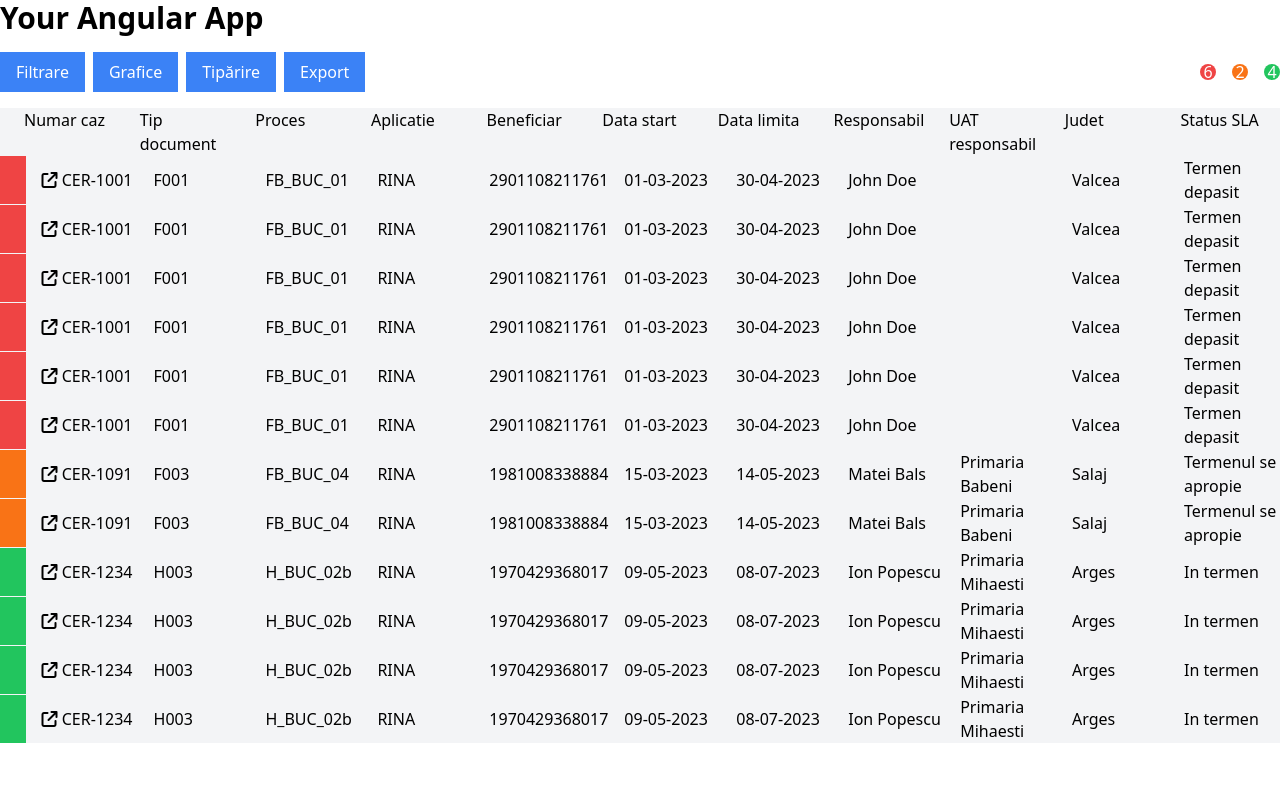
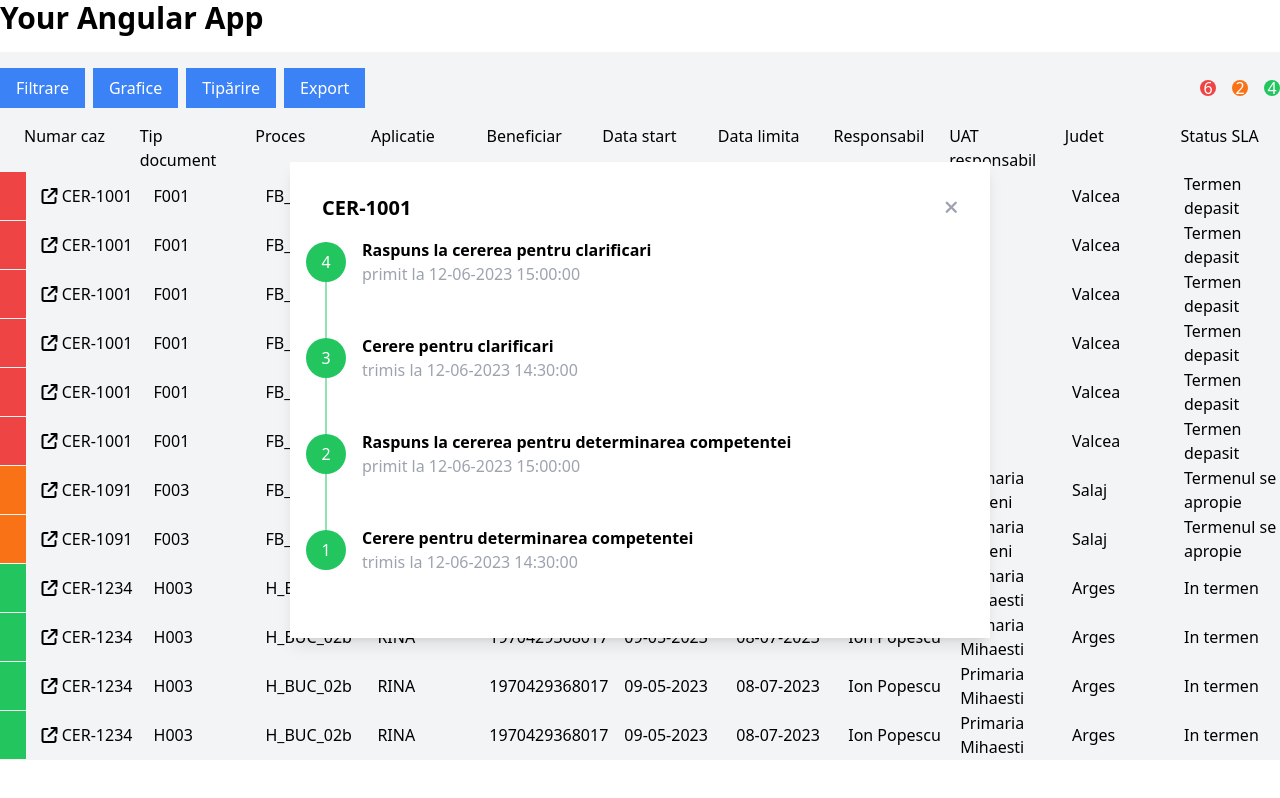
Before and after one commit to Mihai295/dashboard, an Angular app: page / in a window 1280 px wide. Both pictures are taken after a click on the icon 49 px from the left and 180 px from the top of the page. Built offline with nearby package versions, Linux system fonts and the light colour scheme.

Commit message:
modal tracking

```diff
--- a/src/app/app.module.ts
+++ b/src/app/app.module.ts
@@ -5,13 +5,15 @@ import { AppComponent } from './app.component';
 import { DashboardComponent } from './dashboard/dashboard.component';
 import { FiltersComponent } from './filters/filters.component';
 import { TableDataComponent } from './table-data/table-data.component';
+import { CaseModalComponent } from './case-modal/case-modal.component';
 
 @NgModule({
   declarations: [
     AppComponent,
     DashboardComponent,
     FiltersComponent,
-    TableDataComponent
+    TableDataComponent,
+    CaseModalComponent
   ],
   imports: [
     BrowserModule
--- /dev/null
+++ b/src/app/case-modal/case-modal.component.html
@@ -0,0 +1,20 @@
+<div class="absolute left-1/2 top-1/2 -translate-x-1/2 -translate-y-1/2 bg-white p-4 w-[700px] shadow-lg">
+    <div class="flex items-center justify-between p-4 rounded-lg">
+        <h2 class="text-xl font-bold mr-4">{{ title }}</h2>
+        <i class="fa-solid fa-xmark text-gray-400 cursor-pointer text-lg" (click)="closeModal.emit()"></i>
+    </div>
+    <div class="relative">
+        <div *ngFor="let comunicare of comunicari.reverse(); let i = index" class="mb-12 last:mb-0">
+            <div class="flex items-center mb-12">
+                <div class="flex-shrink-0 w-10 h-10 rounded-full bg-green-500 text-white flex items-center justify-center relative z-10">
+                  {{ comunicari.length - i }}
+                </div>
+                <div class="ml-4">
+                  <h3 class="font-bold">{{ comunicare.title }}</h3>
+                  <p class="text-gray-400">{{ comunicare.detalii }}</p>
+                </div>
+            </div>
+        </div>
+        <div class="absolute left-[20px] -translate-x-1/2 top-[4px] transform h-[90%] w-px bg-green-500 pointer-events-none"></div>
+    </div>
+</div>
--- a/src/app/dashboard/dashboard.component.html
+++ b/src/app/dashboard/dashboard.component.html
@@ -1,4 +1,4 @@
-<div class="flex flex-col">
+<div class="flex flex-col bg-gray-100 pt-4">
   <div class="flex flex-wrap gap-4 mb-4 items-center">
     <app-filters></app-filters>
     <div class="flex gap-4 items-center ml-auto">
--- a/src/app/table-data/data.ts
+++ b/src/app/table-data/data.ts
@@ -11,6 +11,24 @@ export const tableData = [
       uatResponsabil: '',
       judet: 'Valcea',
       statusSLA: 'Termen depasit',
+      comunicari: [
+        {
+          title: 'Cerere pentru determinarea competentei',
+          detalii: 'trimis la 12-06-2023 14:30:00'
+        },
+        {
+          title: 'Raspuns la cererea pentru determinarea competentei',
+          detalii: 'primit la 12-06-2023 15:00:00'
+        },
+        {
+            title: 'Cerere pentru clarificari',
+            detalii: 'trimis la 12-06-2023 14:30:00'
+          },
+          {
+            title: 'Raspuns la cererea pentru clarificari',
+            detalii: 'primit la 12-06-2023 15:00:00'
+          },
+      ],
     },
     {
       numarCaz: 'CER-1001',
@@ -24,6 +42,24 @@ export const tableData = [
       uatResponsabil: '',
       judet: 'Valcea',
       statusSLA: 'Termen depasit',
+      comunicari: [
+        {
+          title: 'Cerere pentru determinarea competentei',
+          detalii: 'trimis la 12-06-2023 14:30:00'
+        },
+        {
+          title: 'Raspuns la cererea pentru determinarea competentei',
+          detalii: 'primit la 12-06-2023 15:00:00'
+        },
+        {
+            title: 'Cerere pentru clarificari',
+            detalii: 'trimis la 12-06-2023 14:30:00'
+          },
+          {
+            title: 'Raspuns la cererea pentru clarificari',
+            detalii: 'primit la 12-06-2023 15:00:00'
+          },
+      ],
     },
     {
       numarCaz: 'CER-1001',
@@ -37,6 +73,24 @@ export const tableData = [
       uatResponsabil: '',
       judet: 'Valcea',
       statusSLA: 'Termen depasit',
+      comunicari: [
+        {
+          title: 'Cerere pentru determinarea competentei',
+          detalii: 'trimis la 12-06-2023 14:30:00'
+        },
+        {
+          title: 'Raspuns la cererea pentru determinarea competentei',
+          detalii: 'primit la 12-06-2023 15:00:00'
+        },
+        {
+            title: 'Cerere pentru clarificari',
+            detalii: 'trimis la 12-06-2023 14:30:00'
+          },
+          {
+            title: 'Raspuns la cererea pentru clarificari',
+            detalii: 'primit la 12-06-2023 15:00:00'
+          },
+      ],
     },
     {
       numarCaz: 'CER-1001',
@@ -50,6 +104,24 @@ export const tableData = [
       uatResponsabil: '',
       judet: 'Valcea',
       statusSLA: 'Termen depasit',
+      comunicari: [
+        {
+          title: 'Cerere pentru determinarea competentei',
+          detalii: 'trimis la 12-06-2023 14:30:00'
+        },
+        {
+          title: 'Raspuns la cererea pentru determinarea competentei',
+          detalii: 'primit la 12-06-2023 15:00:00'
+        },
+        {
+            title: 'Cerere pentru clarificari',
+            detalii: 'trimis la 12-06-2023 14:30:00'
+          },
+          {
+            title: 'Raspuns la cererea pentru clarificari',
+            detalii: 'primit la 12-06-2023 15:00:00'
+          },
+      ],
     },
     {
       numarCaz: 'CER-1001',
@@ -63,6 +135,24 @@ export const tableData = [
       uatResponsabil: '',
       judet: 'Valcea',
       statusSLA: 'Termen depasit',
+      comunicari: [
+        {
+          title: 'Cerere pentru determinarea competentei',
+          detalii: 'trimis la 12-06-2023 14:30:00'
+        },
+        {
+          title: 'Raspuns la cererea pentru determinarea competentei',
+          detalii: 'primit la 12-06-2023 15:00:00'
+        },
+        {
+            title: 'Cerere pentru clarificari',
+            detalii: 'trimis la 12-06-2023 14:30:00'
+          },
+          {
+            title: 'Raspuns la cererea pentru clarificari',
+            detalii: 'primit la 12-06-2023 15:00:00'
+          },
+      ],
     },
     {
       numarCaz: 'CER-1001',
@@ -76,6 +166,24 @@ export const tableData = [
       uatResponsabil: '',
       judet: 'Valcea',
       statusSLA: 'Termen depasit',
+      comunicari: [
+        {
+          title: 'Cerere pentru determinarea competentei',
+          detalii: 'trimis la 12-06-2023 14:30:00'
+        },
+        {
+          title: 'Raspuns la cererea pentru determinarea competentei',
+          detalii: 'primit la 12-06-2023 15:00:00'
+        },
+        {
+            title: 'Cerere pentru clarificari',
+            detalii: 'trimis la 12-06-2023 14:30:00'
+          },
+          {
+            title: 'Raspuns la cererea pentru clarificari',
+            detalii: 'primit la 12-06-2023 15:00:00'
+          },
+      ],
     },
     {
       numarCaz: 'CER-1091',
@@ -89,6 +197,24 @@ export const tableData = [
       uatResponsabil: 'Primaria Babeni',
       judet: 'Salaj',
       statusSLA: 'Termenul se apropie',
+      comunicari: [
+        {
+          title: 'Cerere pentru determinarea competentei',
+          detalii: 'trimis la 12-06-2023 14:30:00'
+        },
+        {
+          title: 'Raspuns la cererea pentru determinarea competentei',
+          detalii: 'primit la 12-06-2023 15:00:00'
+        },
+        {
+            title: 'Cerere pentru clarificari',
+            detalii: 'trimis la 12-06-2023 14:30:00'
+          },
+          {
+            title: 'Raspuns la cererea pentru clarificari',
+            detalii: 'primit la 12-06-2023 15:00:00'
+          },
+      ],
     },
     {
       numarCaz: 'CER-1091',
@@ -102,6 +228,24 @@ export const tableData = [
       uatResponsabil: 'Primaria Babeni',
       judet: 'Salaj',
       statusSLA: 'Termenul se apropie',
+      comunicari: [
+        {
+          title: 'Cerere pentru determinarea competentei',
+          detalii: 'trimis la 12-06-2023 14:30:00'
+        },
+        {
+          title: 'Raspuns la cererea pentru determinarea competentei',
+          detalii: 'primit la 12-06-2023 15:00:00'
+        },
+        {
+            title: 'Cerere pentru clarificari',
+            detalii: 'trimis la 12-06-2023 14:30:00'
+          },
+          {
+            title: 'Raspuns la cererea pentru clarificari',
+            detalii: 'primit la 12-06-2023 15:00:00'
+          },
+      ],
     },
     {
       numarCaz: 'CER-1234',
@@ -115,6 +259,24 @@ export const tableData = [
       uatResponsabil: 'Primaria Mihaesti',
       judet: 'Arges',
       statusSLA: 'In termen',
+      comunicari: [
+        {
+          title: 'Cerere pentru determinarea competentei',
+          detalii: 'trimis la 12-06-2023 14:30:00'
+        },
+        {
+          title: 'Raspuns la cererea pentru determinarea competentei',
+          detalii: 'primit la 12-06-2023 15:00:00'
+        },
+        {
+            title: 'Cerere pentru clarificari',
+            detalii: 'trimis la 12-06-2023 14:30:00'
+          },
+          {
+            title: 'Raspuns la cererea pentru clarificari',
+            detalii: 'primit la 12-06-2023 15:00:00'
+          },
+      ],
     },
     {
       numarCaz: 'CER-1234',
@@ -128,6 +290,24 @@ export const tableData = [
       uatResponsabil: 'Primaria Mihaesti',
       judet: 'Arges',
       statusSLA: 'In termen',
+      comunicari: [
+        {
+          title: 'Cerere pentru determinarea competentei',
+          detalii: 'trimis la 12-06-2023 14:30:00'
+        },
+        {
+          title: 'Raspuns la cererea pentru determinarea competentei',
+          detalii: 'primit la 12-06-2023 15:00:00'
+        },
+        {
+            title: 'Cerere pentru clarificari',
+            detalii: 'trimis la 12-06-2023 14:30:00'
+          },
+          {
+            title: 'Raspuns la cererea pentru clarificari',
+            detalii: 'primit la 12-06-2023 15:00:00'
+          },
+      ],
     },
     {
       numarCaz: 'CER-1234',
@@ -141,6 +321,24 @@ export const tableData = [
       uatResponsabil: 'Primaria Mihaesti',
       judet: 'Arges',
       statusSLA: 'In termen',
+      comunicari: [
+        {
+          title: 'Cerere pentru determinarea competentei',
+          detalii: 'trimis la 12-06-2023 14:30:00'
+        },
+        {
+          title: 'Raspuns la cererea pentru determinarea competentei',
+          detalii: 'primit la 12-06-2023 15:00:00'
+        },
+        {
+            title: 'Cerere pentru clarificari',
+            detalii: 'trimis la 12-06-2023 14:30:00'
+          },
+          {
+            title: 'Raspuns la cererea pentru clarificari',
+            detalii: 'primit la 12-06-2023 15:00:00'
+          },
+      ],
     },
     {
       numarCaz: 'CER-1234',
@@ -154,6 +352,24 @@ export const tableData = [
       uatResponsabil: 'Primaria Mihaesti',
       judet: 'Arges',
       statusSLA: 'In termen',
+      comunicari: [
+        {
+          title: 'Cerere pentru determinarea competentei',
+          detalii: 'trimis la 12-06-2023 14:30:00'
+        },
+        {
+          title: 'Raspuns la cererea pentru determinarea competentei',
+          detalii: 'primit la 12-06-2023 15:00:00'
+        },
+        {
+            title: 'Cerere pentru clarificari',
+            detalii: 'trimis la 12-06-2023 14:30:00'
+          },
+          {
+            title: 'Raspuns la cererea pentru clarificari',
+            detalii: 'primit la 12-06-2023 15:00:00'
+          },
+      ],
     },
 
   ];
--- a/src/app/table-data/table-data.component.html
+++ b/src/app/table-data/table-data.component.html
@@ -1,4 +1,4 @@
-<div class="bg-gray-100">
+<div >
     <div class="flex flex-wrap gap-4">
       <div class="w-2"></div>
       <div class="flex-1">Numar caz</div>
@@ -33,4 +33,5 @@
       <div class="flex-1">{{ row.judet }}</div>
       <div class="flex-1">{{ row.statusSLA }}</div>
     </div>
+    <app-case-modal *ngIf="modalVisible" [title]="modalTitle" [comunicari]="comunicari" (closeModal)="hideModal()"></app-case-modal>
   </div>
--- a/src/app/table-data/table-data.component.ts
+++ b/src/app/table-data/table-data.component.ts
@@ -8,6 +8,9 @@ import { tableData } from './data';
 })
 export class TableDataComponent {
   tableData = tableData;
+  modalVisible = false;
+  modalTitle!: string;
+  comunicari: { title: string, detalii: string }[] = [];
 
   constructor() {
     this.tableData.sort(compareTableData);
@@ -18,7 +21,7 @@ export class TableDataComponent {
     let count = 0;
 
     for (const row of this.tableData) {
-      if ((row as { [key: string]: string })[column] === value) {
+      if ((row as { [key: string]: any })[column] === value) {
         count++;
       }
     }
@@ -27,10 +30,17 @@ export class TableDataComponent {
 
   openModal(row: any) {
     console.log('Open modal for case:', row);
-    // Implement your logic to show the modal and pass the relevant data
-    // ... your modal logic ...
+    this.modalVisible = true;
+    this.modalTitle = row.numarCaz;
+    this.comunicari = row.comunicari;
+  }
+  hideModal() {
+    this.modalVisible = false;
   }
 }
+
+
+
 function compareTableData(a: any, b: any) {
   const limitComparison = compareDates(b.dataLimita, a.dataLimita);
   if (limitComparison !== 0) {
```
Also changed, not shown: src/app/case-modal/case-modal.component.ts (added, +17 -0 lines), src/app/case-modal/case-modal.component.css (added), 1 other file (tests, documents, lock files or other folders).
